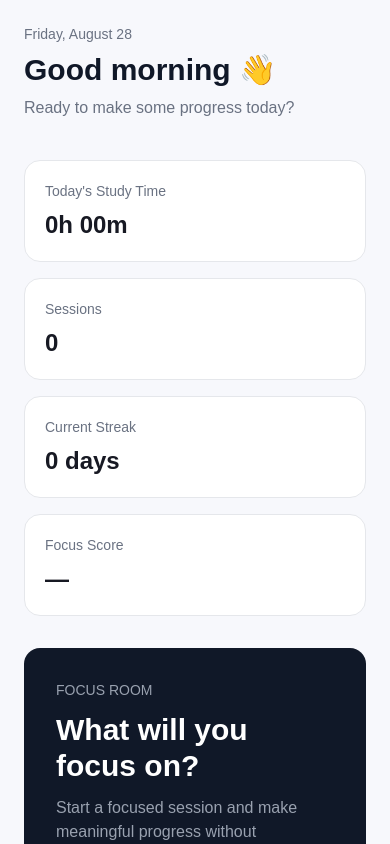
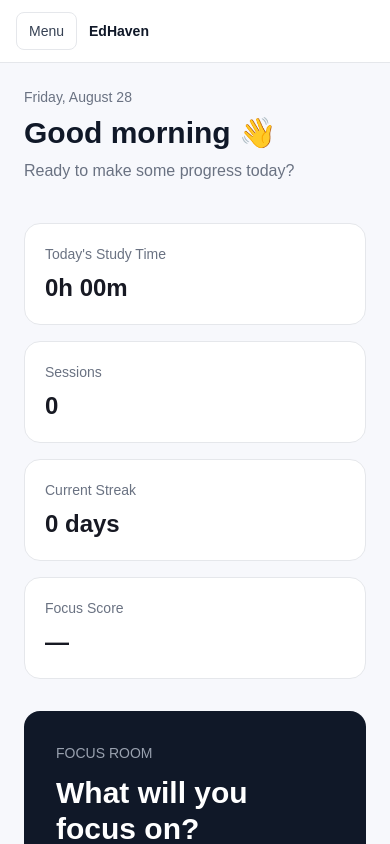
Before and after one commit to dakshitasinha/edhaven, a Next.js app: page / in a window 390 px wide. Shown: the top 844 px of the page. Built offline with nearby package versions, Linux system fonts and the light colour scheme.

Commit message:
Improve responsive navigation

```diff
--- a/src/components/AppShell.tsx
+++ b/src/components/AppShell.tsx
@@ -1,12 +1,30 @@
-import type { ReactNode } from "react";
+"use client";
+
+import { useState, type ReactNode } from "react";
 import Sidebar from "@/components/Sidebar";
 
 export default function AppShell({ children }: { children: ReactNode }) {
+  const [isMenuOpen, setIsMenuOpen] = useState(false);
+
   return (
     <main className="min-h-screen bg-[#f7f8fc]">
       <div className="flex min-h-screen">
-        <Sidebar />
-        <section className="flex-1 p-6 md:p-10">{children}</section>
+        <Sidebar isOpen={isMenuOpen} onClose={() => setIsMenuOpen(false)} />
+
+        <div className="flex min-w-0 flex-1 flex-col">
+          <header className="flex items-center gap-3 border-b border-gray-200 bg-white px-4 py-3 md:hidden">
+            <button
+              type="button"
+              onClick={() => setIsMenuOpen(true)}
+              className="rounded-lg border border-gray-200 px-3 py-2 text-sm font-medium text-gray-700"
+            >
+              Menu
+            </button>
+            <span className="text-sm font-semibold text-gray-900">EdHaven</span>
+          </header>
+
+          <section className="flex-1 p-6 md:p-10">{children}</section>
+        </div>
       </div>
     </main>
   );
--- a/src/components/Sidebar.tsx
+++ b/src/components/Sidebar.tsx
@@ -13,16 +13,19 @@ const navItems = [
   { href: "/progress", label: "Progress" },
 ] as const;
 
-export default function Sidebar() {
-  const pathname = usePathname();
-
+function Brand() {
   return (
-    <aside className="hidden w-64 border-r border-gray-200 bg-white p-6 md:block">
     <div className="mb-10">
       <h1 className="text-2xl font-bold text-gray-900">EdHaven</h1>
       <p className="mt-1 text-sm text-gray-500">Your space to learn</p>
     </div>
+  );
+}
 
+function NavLinks({ onNavigate }: { onNavigate?: () => void }) {
+  const pathname = usePathname();
+
+  return (
     <nav className="space-y-2">
       {navItems.map((item) => {
         const isActive = pathname === item.href;
@@ -31,6 +34,7 @@ export default function Sidebar() {
           <Link
             key={item.href}
             href={item.href}
+            onClick={onNavigate}
             className={
               isActive
                 ? "block rounded-lg bg-gray-100 px-4 py-3 text-sm font-medium"
@@ -42,6 +46,46 @@ export default function Sidebar() {
         );
       })}
     </nav>
-    </aside>
   );
 }
+
+export default function Sidebar({
+  isOpen = false,
+  onClose,
+}: {
+  isOpen?: boolean;
+  onClose?: () => void;
+}) {
+  return (
+    <>
+      <aside className="hidden w-64 border-r border-gray-200 bg-white p-6 md:block">
+        <Brand />
+        <NavLinks />
+      </aside>
+
+      {isOpen ? (
+        <div className="fixed inset-0 z-40 md:hidden">
+          <button
+            type="button"
+            aria-label="Close menu"
+            className="absolute inset-0 bg-black/20"
+            onClick={onClose}
+          />
+          <aside className="relative z-50 h-full w-64 border-r border-gray-200 bg-white p-6">
+            <div className="mb-4 flex justify-end">
+              <button
+                type="button"
+                onClick={onClose}
+                className="rounded-lg border border-gray-200 px-3 py-2 text-sm font-medium text-gray-700"
+              >
+                Close
+              </button>
+            </div>
+            <Brand />
+            <NavLinks onNavigate={onClose} />
+          </aside>
+        </div>
+      ) : null}
+    </>
+  );
+}
```
Lines whose indentation alone changed are shown as unchanged.
